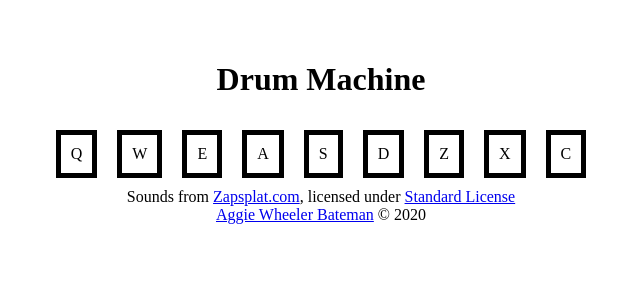
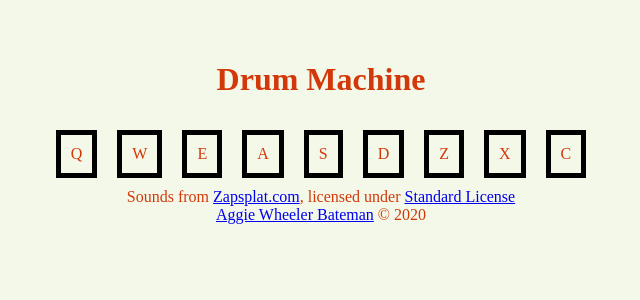
Before and after one commit to aggiewb/drum-machine, a React (Create React App) app in the folder client/: page / in a window 1280 px wide. Shown: the top 300 px of the page, without its empty margins (319-959 px from the left). Built offline with nearby package versions, Linux system fonts and the light colour scheme; a web font is replaced by a local one.

Commit message:
Add color and background color to body

```diff
--- a/client/src/index.css
+++ b/client/src/index.css
@@ -4,4 +4,6 @@ body {
   text-align: center;
   margin-top: 40px;
   font-family: 'Shojumaru', cursive;
+  background-color: #f4f8e8;
+  color: #d2380a;
 }
```
